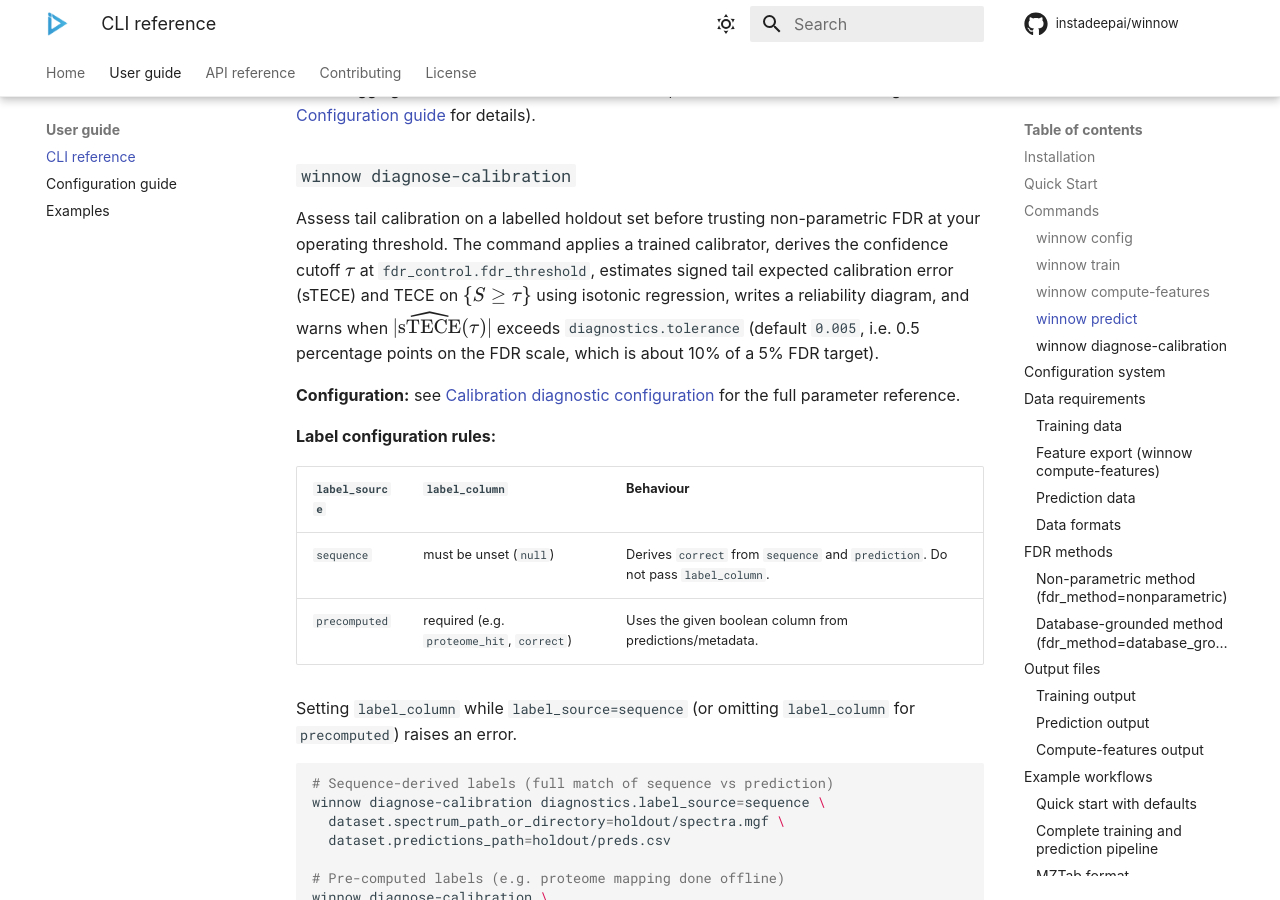
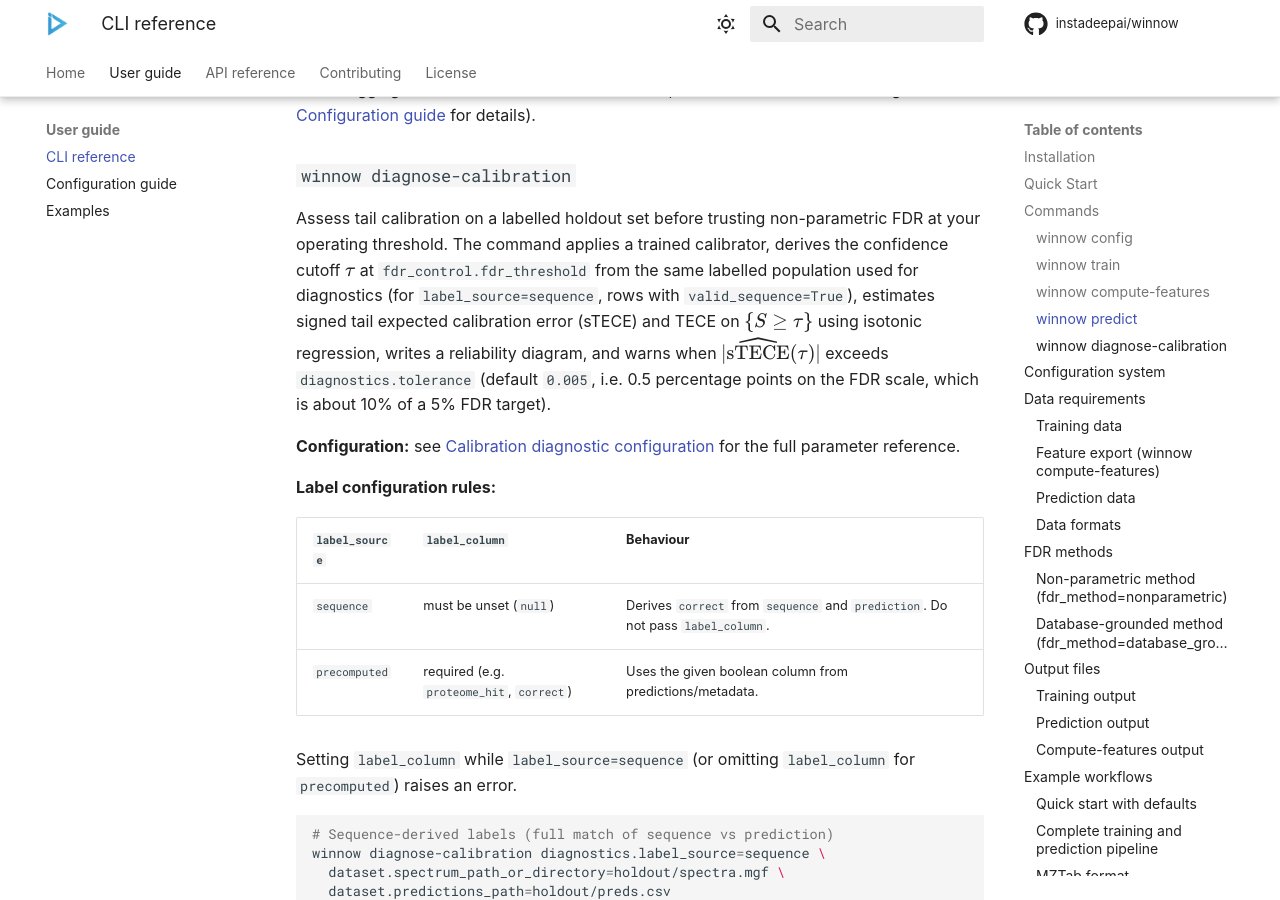
Before and after one commit to instadeepai/winnow, an MkDocs documentation site: the page built from docs/cli.md, in a window 1280 px wide and 900 px high, scrolled down 3886 px. Built offline with MkDocs 1.6.1 and Material for MkDocs 9.7.7, drawn with Linux system fonts in a browser that asks for light colours; some web fonts are replaced; comment, search, counter and statistics services are not loaded.

Commit message:
fix: estimate FDR on labelled-only set in calibration diagnostics

```diff
--- a/docs/cli.md
+++ b/docs/cli.md
@@ -154,7 +154,7 @@ By default, `winnow predict` uses the pretrained model `InstaDeepAI/winnow-gener
 
 ### `winnow diagnose-calibration`
 
-Assess tail calibration on a labelled holdout set before trusting non-parametric FDR at your operating threshold. The command applies a trained calibrator, derives the confidence cutoff $\tau$ at `fdr_control.fdr_threshold`, estimates signed tail expected calibration error (sTECE) and TECE on $\{S \ge \tau\}$ using isotonic regression, writes a reliability diagram, and warns when $|\widehat{\mathrm{sTECE}}(\tau)|$ exceeds `diagnostics.tolerance` (default `0.005`, i.e. 0.5 percentage points on the FDR scale, which is about 10% of a 5% FDR target).
+Assess tail calibration on a labelled holdout set before trusting non-parametric FDR at your operating threshold. The command applies a trained calibrator, derives the confidence cutoff $\tau$ at `fdr_control.fdr_threshold` from the same labelled population used for diagnostics (for `label_source=sequence`, rows with `valid_sequence=True`), estimates signed tail expected calibration error (sTECE) and TECE on $\{S \ge \tau\}$ using isotonic regression, writes a reliability diagram, and warns when $|\widehat{\mathrm{sTECE}}(\tau)|$ exceeds `diagnostics.tolerance` (default `0.005`, i.e. 0.5 percentage points on the FDR scale, which is about 10% of a 5% FDR target).
 
 **Configuration:** see [Calibration diagnostic configuration](configuration.md#calibration-diagnostic-configuration) for the full parameter reference.
 
```
Also changed, not shown: docs/configuration.md (+1 -1 lines), 1 other file.
